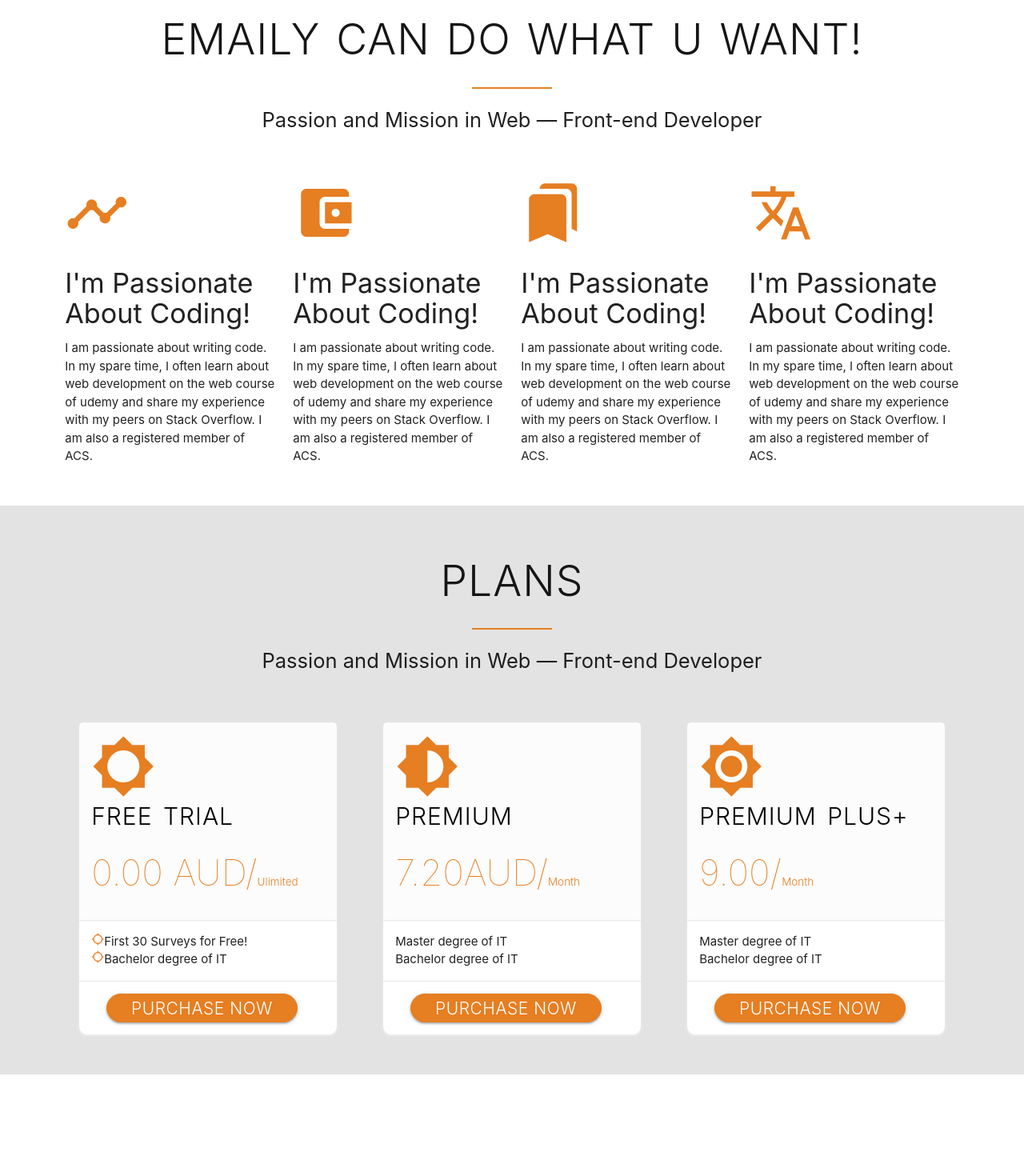
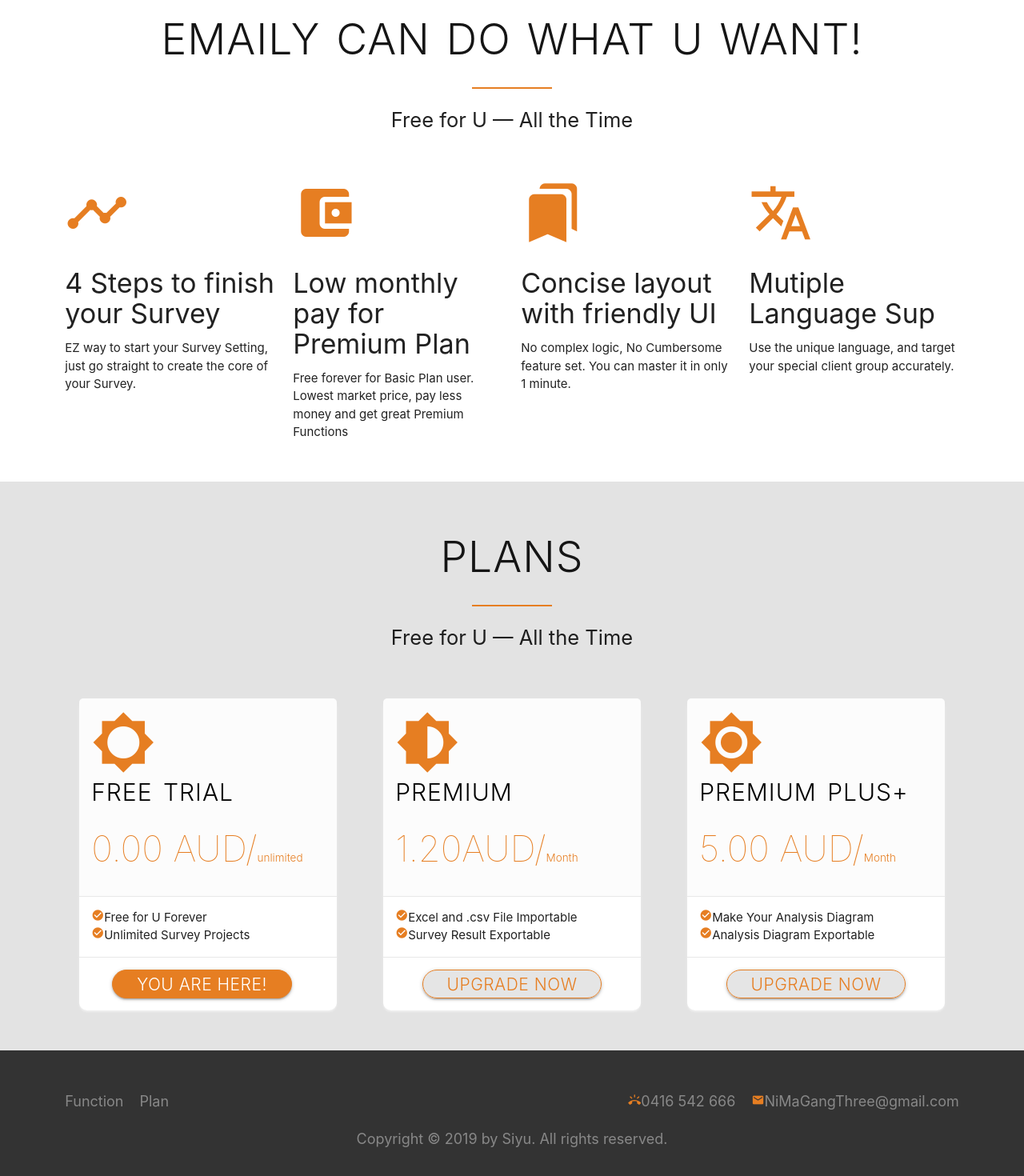
Before and after one commit to NiMaGangFour/Emaily, a React (Create React App) app in the folder client/: page / in a window 1280 px wide. Shown: the part 820-2290 px from the top of the page at 80% size. Before the commit the page ends 2163 px from the top, so only its background shows below. Built offline with nearby package versions, Linux system fonts and the light colour scheme; no server answers.

Commit message:
Emaily Home Page Done

```diff
--- a/client/src/components/Home.js
+++ b/client/src/components/Home.js
@@ -20,9 +20,6 @@ class Home extends Component {
             <HashLink smooth to="#functions">
               <h5>Functions</h5>
             </HashLink>
-            {/* <Link onClick={this.handleScroll.bind("1")}>
-              <h5>Functions</h5>
-            </Link> */}
           </li>,
           <li>
             <HashLink smooth to="#plan">
@@ -70,26 +67,34 @@ class Home extends Component {
 
           <div className="header-text-box">
             <h3>
-              I'm Siyu,Passionate Front-End Developerand Javascript Developer
+              Emaily <br />
+              Free Fast and Accurate!
+              <br />
+              New Way for Survey
             </h3>
             <h5 className="header-h5">
-              My background is in programming. I currently work as a Web
-              Developer at the NOVA SOFTWARE Pty. Ltd in Canberra.
+              Easy to use with concise UI
+              <br />
+              Customize You unique Survey Question
             </h5>
-            <a className="btn btn-full" href="#about-me">
-              More Info
-            </a>
-            <a className="btn btn-ghost" href="#contact-me">
-              Contact Us
-            </a>
+
+            <HashLink smooth to="#functions">
+              <a className="btn btn-full" href="#n">
+                More Info
+              </a>
+            </HashLink>
+
+            <HashLink smooth to="#plan">
+              <a className="btn btn-ghost" href="#n">
+                Choose My Plans
+              </a>
+            </HashLink>
           </div>
         </div>
         <div>
           <div className="row" id="functions">
             <h2>Emaily can do what u want!</h2>
-            <p className="landing-long-copy">
-              Passion and Mission in Web &mdash; Front-end Developer
-            </p>
+            <p className="landing-long-copy">Free for U &mdash; All the Time</p>
           </div>
 
           <div className="row">
@@ -97,48 +102,40 @@ class Home extends Component {
               <Icon className="icon-medium" style={{ fontSize: 80 }}>
                 timeline
               </Icon>
-              <h4 className="landing-h3">I'm Passionate About Coding!</h4>
+              <h4 className="landing-h3">4 Steps to finish your Survey</h4>
               <p>
-                I am passionate about writing code. In my spare time, I often
-                learn about web development on the web course of udemy and share
-                my experience with my peers on Stack Overflow. I am also a
-                registered member of ACS.
+                EZ way to start your Survey Setting, just go straight to create
+                the core of your Survey.
               </p>
             </div>
             <div className="col s3">
               <Icon className="icon-medium" style={{ fontSize: 80 }}>
                 account_balance_wallet
               </Icon>
-              <h4 className="landing-h3">I'm Passionate About Coding!</h4>
+              <h4 className="landing-h3">Low monthly pay for Premium Plan</h4>
               <p>
-                I am passionate about writing code. In my spare time, I often
-                learn about web development on the web course of udemy and share
-                my experience with my peers on Stack Overflow. I am also a
-                registered member of ACS.
+                Free forever for Basic Plan user. Lowest market price, pay less
+                money and get great Premium Functions
               </p>
             </div>
             <div className="col s3">
               <Icon className="icon-medium" style={{ fontSize: 80 }}>
                 bookmarks
               </Icon>
-              <h4 className="landing-h3">I'm Passionate About Coding!</h4>
+              <h4 className="landing-h3">Concise layout with friendly UI</h4>
               <p>
-                I am passionate about writing code. In my spare time, I often
-                learn about web development on the web course of udemy and share
-                my experience with my peers on Stack Overflow. I am also a
-                registered member of ACS.
+                No complex logic, No Cumbersome feature set. You can master it
+                in only 1 minute.
               </p>
             </div>
             <div className="col s3">
               <Icon className="icon-medium" style={{ fontSize: 80 }}>
                 translate
               </Icon>
-              <h4 className="landing-h3">I'm Passionate About Coding!</h4>
+              <h4 className="landing-h3">Mutiple Language Sup</h4>
               <p>
-                I am passionate about writing code. In my spare time, I often
-                learn about web development on the web course of udemy and share
-                my experience with my peers on Stack Overflow. I am also a
-                registered member of ACS.
+                Use the unique language, and target your special client group
+                accurately.
               </p>
             </div>
           </div>
@@ -147,7 +144,7 @@ class Home extends Component {
             <div className="row ">
               <h2 className="plan-h2">Plans</h2>
               <p className="landing-long-copy">
-                Passion and Mission in Web &mdash; Front-end Developer
+                Free for U &mdash; All the Time
               </p>
             </div>
 
@@ -161,28 +158,28 @@ class Home extends Component {
                     <h3>Free Trial </h3>
                     <p className="position">
                       0.00 AUD/
-                      <span>Ulimited</span>
+                      <span>unlimited</span>
                     </p>
                   </div>
                   <div>
                     <ul>
                       <li>
                         <Icon className="icon-small" style={{ fontSize: 16 }}>
-                          location_searching
+                          check_circle
                         </Icon>
-                        First 30 Surveys for Free!
+                        Free for U Forever
                       </li>
                       <li>
                         <Icon className="icon-small" style={{ fontSize: 16 }}>
-                          location_searching
+                          check_circle
                         </Icon>
-                        Bachelor degree of IT
+                        Unlimited Survey Projects
                       </li>
                     </ul>
                   </div>
                   <div>
                     <a className="btn btn-full" href="#about-me">
-                      Purchase Now
+                      You are here!
                     </a>
                   </div>
                 </div>
@@ -195,25 +192,29 @@ class Home extends Component {
                     </Icon>
                     <h3>premium </h3>
                     <p class="position">
-                      7.20AUD/
+                      1.20AUD/
                       <span>Month</span>
                     </p>
                   </div>
                   <div>
                     <ul>
                       <li>
-                        <i class="icon ion-md-bookmarks icon-margin"></i>Master
-                        degree of IT{" "}
+                        <Icon className="icon-small" style={{ fontSize: 16 }}>
+                          check_circle
+                        </Icon>
+                        Excel and .csv File Importable
                       </li>
                       <li>
-                        <i class="icon ion-md-bookmarks icon-margin"></i>
-                        Bachelor degree of IT
+                        <Icon className="icon-small" style={{ fontSize: 16 }}>
+                          check_circle
+                        </Icon>
+                        Survey Result Exportable
                       </li>
                     </ul>
                   </div>
                   <div>
-                    <a className="btn btn-full" href="#about-me">
-                      Purchase Now
+                    <a className="btn btn-ghost" href="#about-me">
+                      Upgrade Now
                     </a>
                   </div>
                 </div>
@@ -226,31 +227,82 @@ class Home extends Component {
                     </Icon>
                     <h3>premium Plus+ </h3>
                     <p class="position">
-                      9.00/
+                      5.00 AUD/
                       <span>Month</span>
                     </p>
                   </div>
                   <div>
                     <ul>
                       <li>
-                        <i class="icon ion-md-bookmarks icon-margin"></i>Master
-                        degree of IT{" "}
+                        <Icon className="icon-small" style={{ fontSize: 16 }}>
+                          check_circle
+                        </Icon>
+                        Make Your Analysis Diagram
                       </li>
                       <li>
-                        <i class="icon ion-md-bookmarks icon-margin"></i>
-                        Bachelor degree of IT
+                        <Icon className="icon-small" style={{ fontSize: 16 }}>
+                          check_circle
+                        </Icon>
+                        Analysis Diagram Exportable
                       </li>
                     </ul>
                   </div>
                   <div>
-                    <a className="btn btn-full" href="#about-me">
-                      Purchase Now
+                    <a className="btn btn-ghost" href="#about-me">
+                      Upgrade Now
                     </a>
                   </div>
                 </div>
               </div>
             </div>
           </section>
+
+          <footer>
+            <div class="row">
+              <div class="col s6">
+                <ul class="footer-nav">
+                  <li>
+                    <HashLink smooth to="#functions">
+                      Function
+                    </HashLink>
+                  </li>
+                  <li>
+                    <HashLink smooth to="#plan">
+                      Plan
+                    </HashLink>
+                  </li>
+                </ul>
+              </div>
+              <div class="col s6">
+                <ul class="social-links">
+                  {/* <li>
+                    <a href="https://github.com/NiMaGangFour" target="_blank">
+                      <i class="icon ion-logo-github"></i>
+                    </a>
+                  </li> */}
+                  <li>
+                    <a href="#n">
+                      <Icon className="icon-small" style={{ fontSize: 16 }}>
+                        ring_volume
+                      </Icon>
+                      0416 542 666
+                    </a>
+                  </li>
+                  <li>
+                    <a href="#n">
+                      <Icon className="icon-small" style={{ fontSize: 16 }}>
+                        mail
+                      </Icon>
+                      NiMaGangThree@gmail.com
+                    </a>
+                  </li>
+                </ul>
+              </div>
+            </div>
+            <div class="row">
+              <p>Copyright &copy; 2019 by Siyu. All rights reserved.</p>
+            </div>
+          </footer>
         </div>
       </div>
     );
--- a/client/src/components/css/Components.css
+++ b/client/src/components/css/Components.css
@@ -203,4 +203,82 @@ input[type="submit"]:active {
   color: #e67e22;
 }
 
-/*---- LANDING-----*/
+/*---- FOOTER-----*/
+
+footer {
+  background-color: #333;
+  padding: 50px;
+  font-size: 120%;
+}
+
+.footer-nav {
+  list-style: none;
+  float: left;
+}
+
+.social-links {
+  list-style: none;
+  float: right;
+}
+
+.footer-nav li,
+.social-links li {
+  display: inline-block;
+  margin-right: 20px;
+}
+
+.footer-nav li:last-child,
+.social-links li:last-child {
+  margin-right: 0;
+}
+
+.footer-nav li a:link,
+.footer-nav li a:visited,
+.social-links li a:link,
+.social-links li a:visited {
+  text-decoration: none;
+  border: 0;
+  color: #888;
+  -webkit-transition: color 0.2s;
+  transition: color 0.2s;
+}
+
+.footer-nav li a:hover,
+.footer-nav li a:active {
+  color: #ddd;
+}
+
+.social-links li a:link,
+.social-links li a:visited {
+  font-size: 100%;
+}
+
+.ion-social-facebook,
+.ion-social-twitter,
+.ion-social-googleplus,
+.ion-social-instagram {
+  -webkit-transition: color 0.2s;
+  transition: color 0.2s;
+}
+
+.ion-social-facebook:hover {
+  color: #3b5998;
+}
+
+.ion-social-twitter:hover {
+  color: #00aced;
+}
+
+.ion-social-googleplus:hover {
+  color: #dd4b39;
+}
+
+.ion-social-instagram:hover {
+  color: #517fa4;
+}
+
+footer p {
+  color: #888;
+  text-align: center;
+  margin-top: 20px;
+}
```
